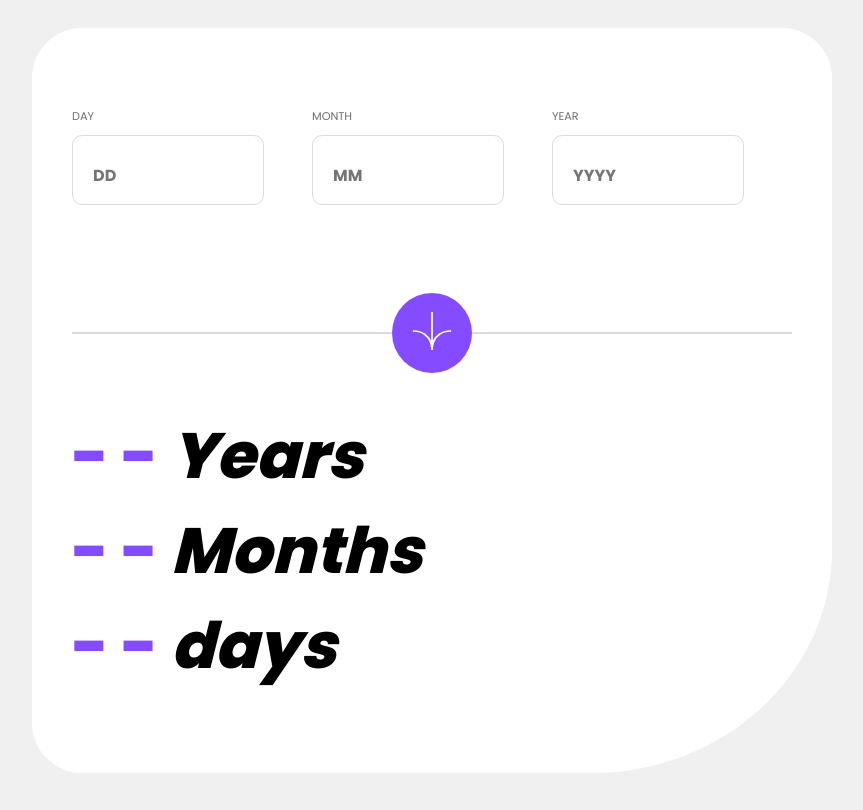
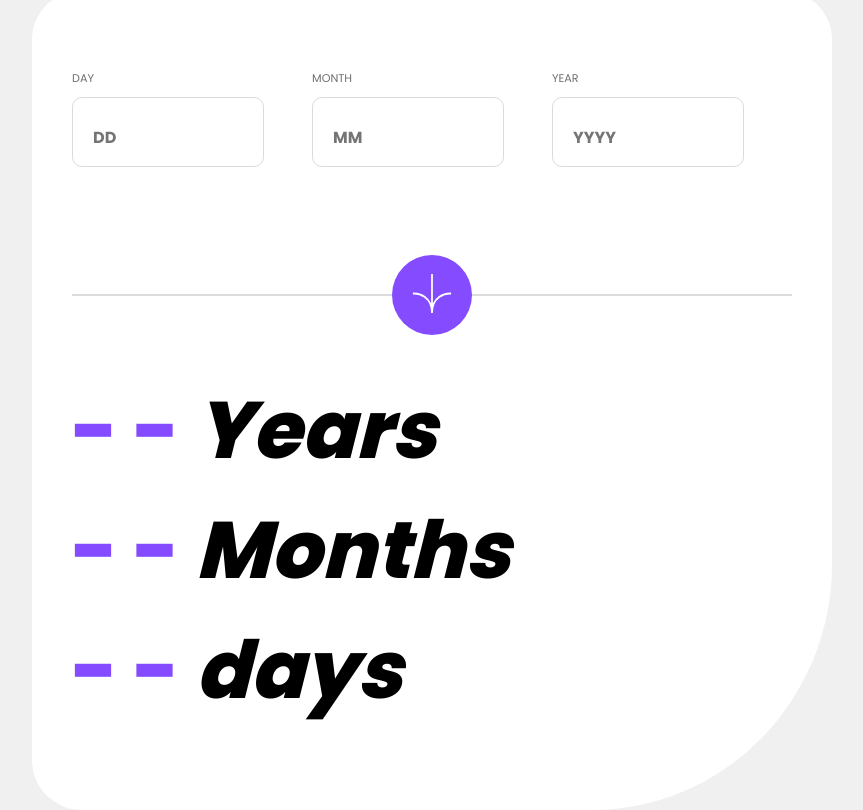
Before and after one commit to JideOgunlana/age_calculator_app, a React (Create React App) app: page / in a window 1280 px wide. Shown: the whole page, without its empty margins (208-1071 px from the left). Built offline with nearby package versions, Linux system fonts and the light colour scheme.

Commit message:
update css media query for output font-size

```diff
--- a/src/app.css
+++ b/src/app.css
@@ -92,7 +92,7 @@ form.form {
 }
 .app-outputs {
     font-family: "poppins extra bold";
-    font-size: 4rem;
+    font-size: 2.5rem;
     font-weight: 800;
 }
 .app-outputs .output {
@@ -104,8 +104,19 @@ form.form {
 }
 
 
-@media screen and (min-width: 1024px) {
+@media screen and (min-width: 560px) {
+
+    .app-outputs {
+        font-size: 4rem;
+    }
+}
+
+@media screen and (min-width: 800px) {
     .app {
         max-width: 800px;
     }
+
+    .app-outputs {
+        font-size: 5rem;
+    }
 }
```
